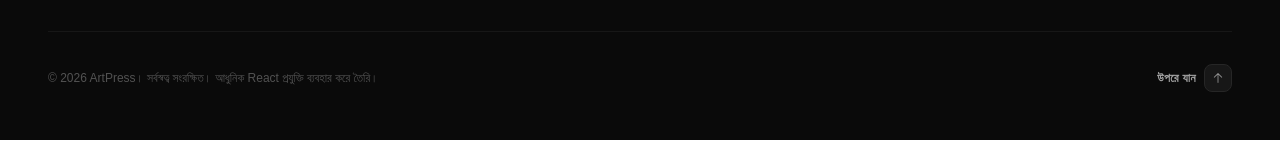
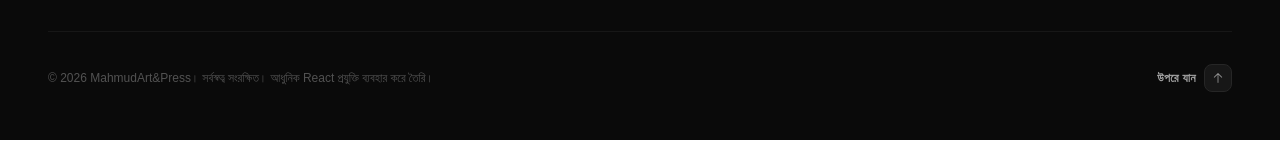
Before and after one commit to Harun11100/Mahmud-Art-and-Press, a Next.js app: page /component/shared/Footer in a window 1280 px wide. Shown: the part 190-350 px from the top of the page. Built offline with nearby package versions, Linux system fonts and the light colour scheme.

Commit message:
fix bugs

```diff
--- a/src/app/component/shared/Footer/page.js
+++ b/src/app/component/shared/Footer/page.js
@@ -116,7 +116,7 @@ export default function Footer() {
         {/* Bottom Footer */}
         <div className="flex flex-col items-center justify-between gap-4 pt-8 sm:flex-row">
           <p className="text-center text-xs text-neutral-600 sm:text-left">
-            &copy; {currentYear} ArtPress। সর্বস্বত্ব সংরক্ষিত।
+            &copy; {currentYear} MahmudArt&Press। সর্বস্বত্ব সংরক্ষিত।
             আধুনিক React প্রযুক্তি ব্যবহার করে তৈরি।
           </p>
 
```
